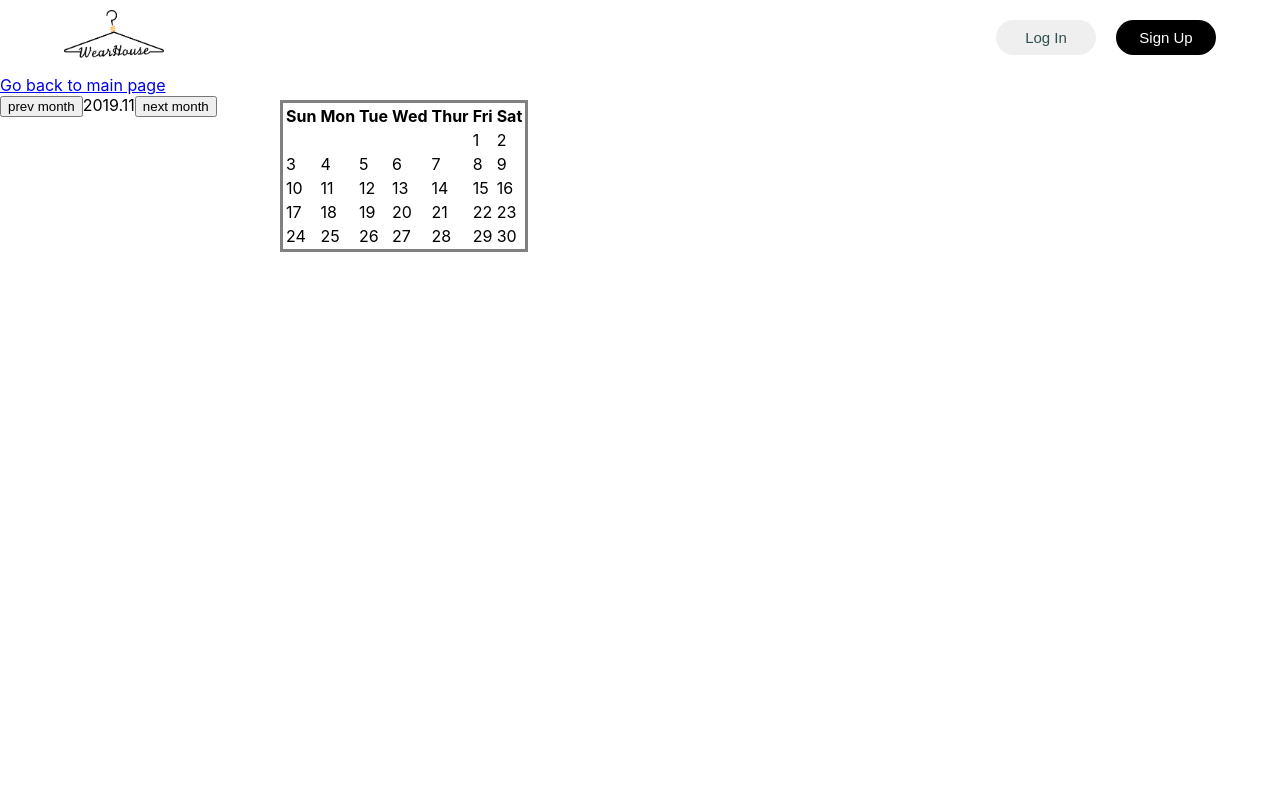
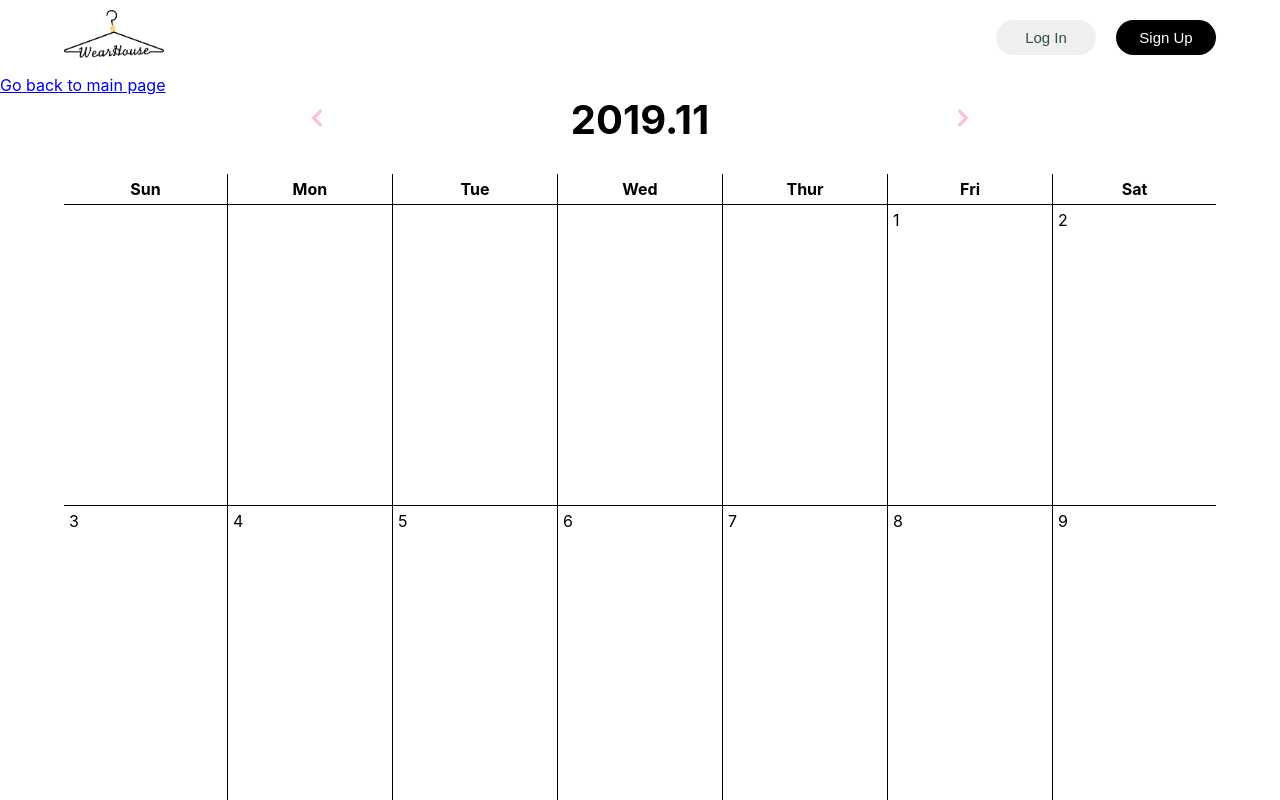
Before and after one commit to swsnu/swpp2019-team5, a React (Create React App) app in the folder front-end/wearhouse/: page /calendar in a window 1280 px wide. Shown: the top 800 px of the page. Built offline with nearby package versions, Linux system fonts and the light colour scheme.

Commit message:
Style calendar

```diff
--- a/front-end/wearhouse/src/Components/Calendar/Calendar.js
+++ b/front-end/wearhouse/src/Components/Calendar/Calendar.js
@@ -1,4 +1,5 @@
 import React from "react";
+import "./Calendar.scss";
 
 const CALENDAR_HEADER = (
     <thead id="calendar-header">
@@ -9,7 +10,7 @@ const CALENDAR_HEADER = (
             <th>Wed</th>
             <th>Thur</th>
             <th>Fri</th>
-            <th>Sat</th>
+            <th className="last-column">Sat</th>
         </tr>
     </thead>
 );
@@ -26,7 +27,10 @@ const renderCalendarBody = dates => {
             const date = dates[i];
             if (date !== undefined && day === date.getDay()) {
                 row.push(
-                    <td key={7 * week + day}>
+                    <td
+                        key={7 * week + day}
+                        className={day === 6 && "last-column"}
+                    >
                         <div className="date">{date.getDate()}</div>
                     </td>,
                 );
--- a/front-end/wearhouse/src/Components/Calendar/Calendar.scss
+++ b/front-end/wearhouse/src/Components/Calendar/Calendar.scss
@@ -0,0 +1,34 @@
+#calendar {
+    border-collapse: collapse;
+    #calendar-header {
+        th {
+            width: 50px;
+            border-right: 0.5px solid black;
+            padding: 5px 0px;
+        }
+
+        .last-column {
+            border-right: none;
+        }
+    }
+    tbody {
+        td {
+            padding: 0px;
+            margin: 0px;
+            height: 300px;
+            position: relative;
+            border-top: 0.5px solid black;
+            border-right: 0.5px solid black;
+
+            .date {
+                position: absolute;
+                top: 5px;
+                left: 5px;
+            }
+        }
+
+        .last-column {
+            border-right: none;
+        }
+    }
+}
--- a/front-end/wearhouse/src/Containers/OutfitCalendar/OutfitCalendar.js
+++ b/front-end/wearhouse/src/Containers/OutfitCalendar/OutfitCalendar.js
@@ -2,6 +2,11 @@ import React, { Component } from "react";
 import { NavLink } from "react-router-dom";
 import Header from "../Header/Header";
 import "./OutfitCalendar.scss";
+import {
+    faChevronLeft,
+    faChevronRight,
+} from "@fortawesome/free-solid-svg-icons";
+import { FontAwesomeIcon } from "@fortawesome/react-fontawesome";
 
 import Calendar from "../../Components/Calendar/Calendar";
 
@@ -40,22 +45,34 @@ class OutfitCalendar extends Component {
                         Go back to main page
                     </NavLink>
                 </div>
+                <div id="calendar-wrapper">
                     <div className="calendar-header">
                         <button
                             id="prev-month-button"
+                            className="calendar-button"
                             onClick={this.onClickPrevMonth}
                         >
-                        prev month
+                            <FontAwesomeIcon
+                                className="calendar-button-icon"
+                                icon={faChevronLeft}
+                            ></FontAwesomeIcon>
                         </button>
+                        <div id="calendar-year-month">
                             {this.state.year}.{this.state.month}
+                        </div>
                         <button
                             id="next-month-button"
+                            className="calendar-button"
                             onClick={this.onClickNextMonth}
                         >
-                        next month
+                            <FontAwesomeIcon
+                                className="calendar-button-icon"
+                                icon={faChevronRight}
+                            ></FontAwesomeIcon>
                         </button>
                     </div>
                     <Calendar year={this.state.year} month={this.state.month} />
+                </div>
             </div>
         );
     }
--- a/front-end/wearhouse/src/Containers/OutfitCalendar/OutfitCalendar.scss
+++ b/front-end/wearhouse/src/Containers/OutfitCalendar/OutfitCalendar.scss
@@ -1,6 +1,38 @@
-#calendar {
-    border: solid gray 3px;
-    position: absolute;
-    left: 280px;
-    top: 100px;
+#calendar-wrapper {
+    width: 100%;
+    display: flex;
+    flex-direction: column;
+    align-items: center;
+
+    .calendar-header {
+        width: 90%;
+        display: flex;
+        justify-content: space-evenly;
+        align-items: center;
+        margin-bottom: 30px;
+
+        #calendar-year-month {
+            font-size: 40px;
+            font-weight: bold;
+        }
+
+        .calendar-button {
+            background: none;
+            border: none;
+            padding: 0;
+            cursor: pointer;
+
+            .calendar-button-icon {
+                width: 20px;
+                height: 20px;
+                color: pink;
+                font-weight: bold;
+            }
+        }
+    }
+
+    #calendar {
+        width: 90%;
+        height: 90%;
+    }
 }
```
Lines whose indentation alone changed are shown as unchanged.
